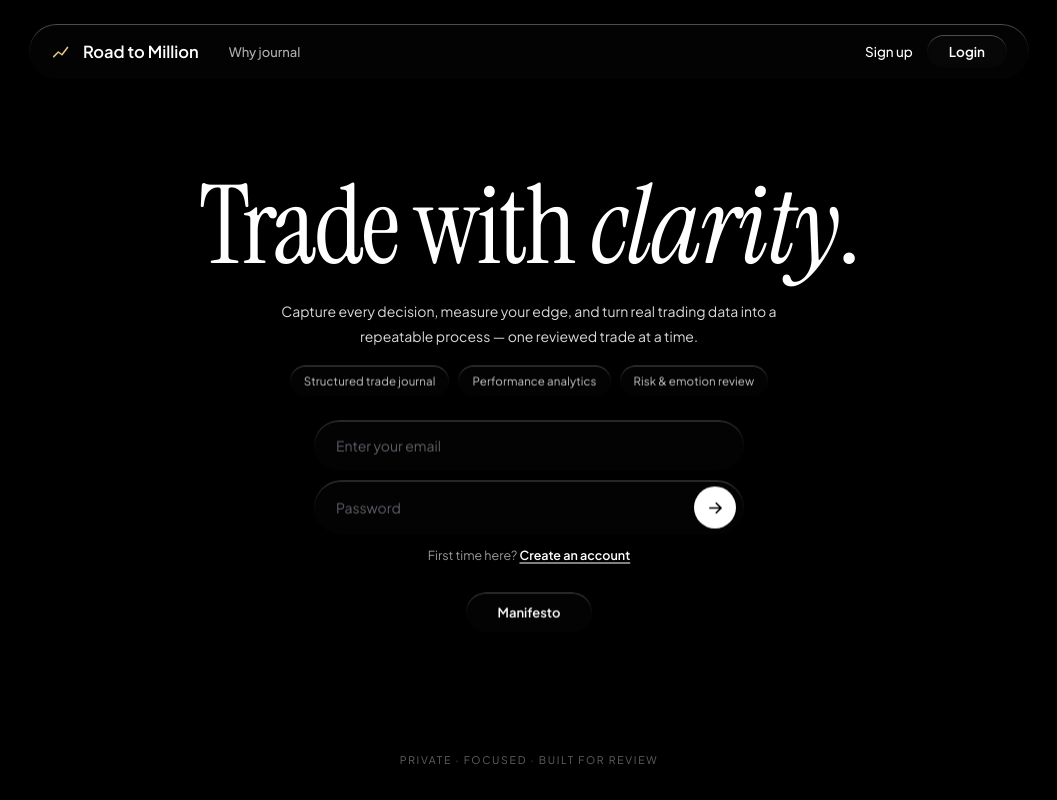
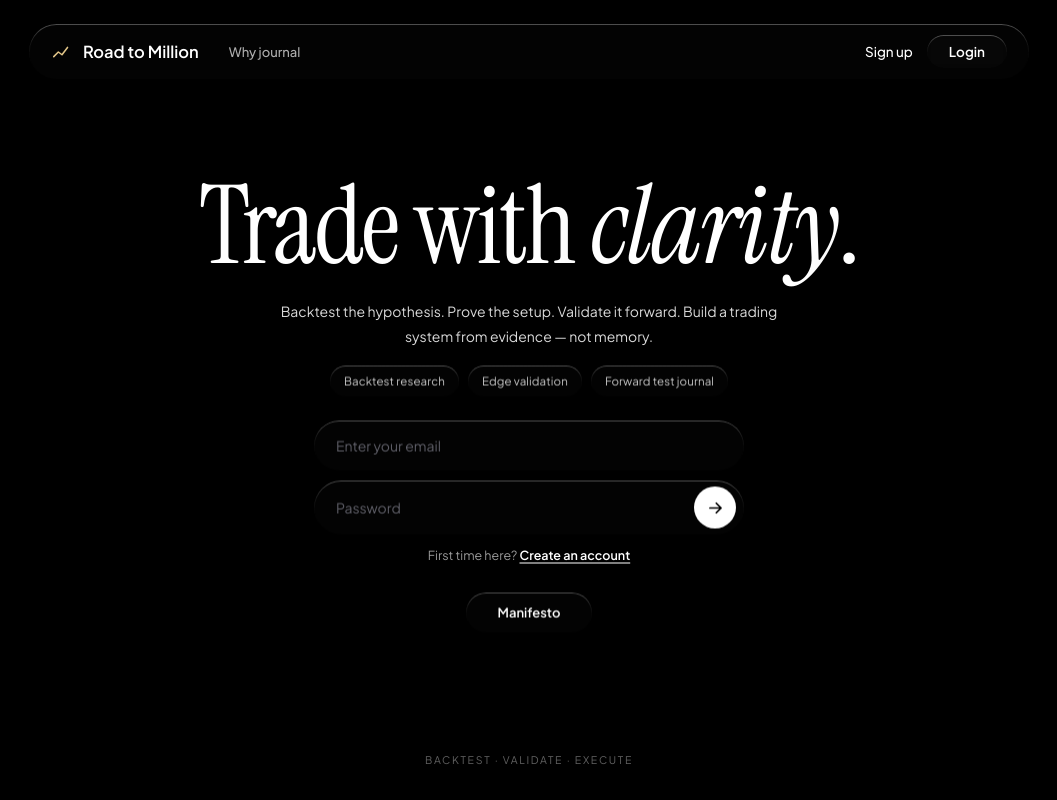
Before and after one commit to Georgentw21/road-to-million, a React (Vite) app: page / in a window 1280 px wide. Shown: the whole page, without its empty margins (111-1168 px from the left). Built offline with nearby package versions, Linux system fonts and the light colour scheme; no server answers.

Commit message:
Align landing with edge-validation workflow

```diff
--- a/src/main.jsx
+++ b/src/main.jsx
@@ -162,11 +162,11 @@ function Login() {
             Trade with <em style={{ fontStyle: 'italic' }}>clarity</em>.
           </h1>
           <p style={{ color: 'rgba(255,255,255,.85)', fontSize: 14, lineHeight: 1.75, maxWidth: 540, marginBottom: 30, padding: '0 12px' }}>
-            Capture every decision, measure your edge, and turn real trading data into a repeatable process — one reviewed trade at a time.
+            Backtest the hypothesis. Prove the setup. Validate it forward. Build a trading system from evidence — not memory.
           </p>
 
           <div className="hide-m" style={{ display: 'flex', flexWrap: 'wrap', justifyContent: 'center', gap: 9, margin: '-12px 0 24px' }}>
-            {['Structured trade journal', 'Performance analytics', 'Risk & emotion review'].map((item) => (
+            {['Backtest research', 'Edge validation', 'Forward test journal'].map((item) => (
               <span key={item} className="liquid-glass" style={{ borderRadius: 999, padding: '8px 14px', color: 'rgba(255,255,255,.78)', fontSize: 11.5, letterSpacing: '.01em' }}>{item}</span>
             ))}
           </div>
@@ -195,7 +195,7 @@ function Login() {
           <span onClick={goManifesto} className="liquid-glass hv-op" style={{ borderRadius: 999, padding: '12px 32px', color: '#fff', fontSize: 13, fontWeight: 600, cursor: 'pointer', marginTop: 30 }}>Manifesto</span>
         </div>
 
-        <div style={{ position: 'relative', zIndex: 10, paddingBottom: 34, textAlign: 'center', color: 'rgba(255,255,255,.38)', fontSize: 10.5, letterSpacing: '.16em', textTransform: 'uppercase' }}>Private · Focused · Built for review</div>
+        <div style={{ position: 'relative', zIndex: 10, paddingBottom: 34, textAlign: 'center', color: 'rgba(255,255,255,.38)', fontSize: 10.5, letterSpacing: '.16em', textTransform: 'uppercase' }}>Backtest · Validate · Execute</div>
       </section>
 
       {/* ===== MANIFESTO ===== */}
@@ -206,7 +206,7 @@ function Login() {
           Build an <em style={{ fontStyle: 'italic', color: 'rgba(255,255,255,.6)' }}>edge</em> you can explain,<br className="hide-m" /> trust, and <em style={{ fontStyle: 'italic', color: 'rgba(255,255,255,.6)' }}>repeat.</em>
         </h2>
         <p className="rv" style={{ color: 'rgba(255,255,255,.55)', fontSize: 15, lineHeight: 1.85, maxWidth: 620, margin: '34px auto 0' }}>
-          Results improve when decisions become visible. Log the setup, risk, execution, emotion, and outcome. Review the evidence, find the leak, and take the next trade with a clearer plan.
+          Keep research and real execution separate. A setup earns its way from Backtest to Forward only when the sample, expectancy, profit factor, and drawdown support it.
         </p>
         <span onClick={() => scrollerRef.current && scrollerRef.current.scrollTo({ top: 0, behavior: 'smooth' })} className="rv liquid-glass hv-op" style={{ display: 'inline-block', borderRadius: 999, padding: '12px 32px', color: '#fff', fontSize: 13, fontWeight: 600, cursor: 'pointer', marginTop: 44 }}>Start the chase ↑</span>
       </section>
```
